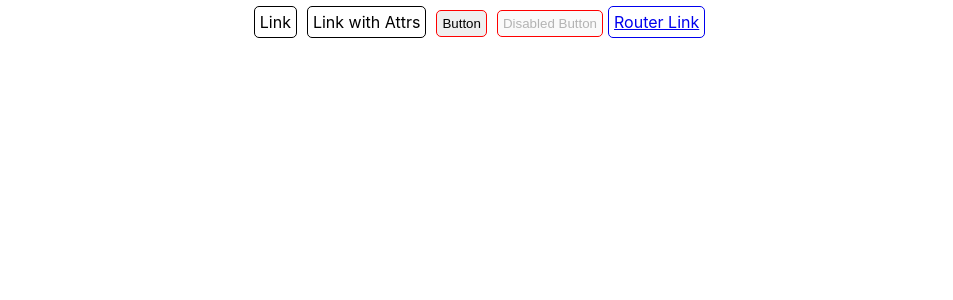
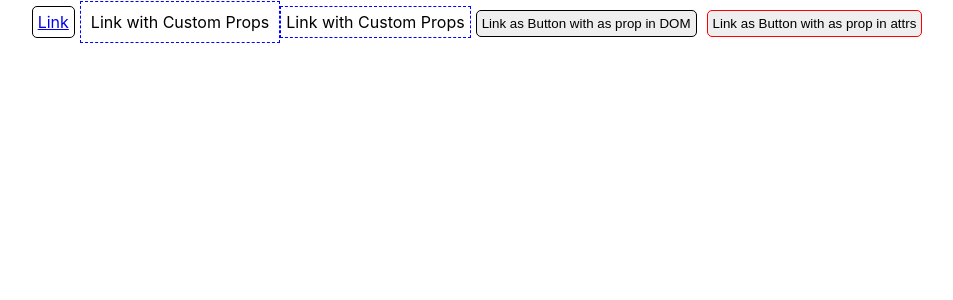
Before and after one commit to arteforme/v3-v4-styled-components-migration, a React (Create React App) app: page / in a window 1280 px wide. Shown: the top 300 px of the page, without its empty margins (163-1116 px from the left). Built offline with nearby package versions, Linux system fonts and the light colour scheme.

Commit message:
Removing LinkAsButtonDisabled

```diff
--- a/src/App.tsx
+++ b/src/App.tsx
@@ -2,32 +2,25 @@ import './App.css';
 
 import * as React from 'react';
 
-import { BrowserRouter } from 'react-router-dom';
 import Link from './Link';
 import LinkAsButton from './LinkAsButton';
-import LinkAsButtonDisabled from './LinkAsButtonDisabled';
-import LinkWithMergedAttributes from './LinkWithMergedAttrs';
-import RouterLink from './RouterLink';
+import LinkWithCustomProps from './LinkWithCustomProps';
 
 class App extends React.Component {
   render() {
     return (
       <div className="App">
-        <Link className="test-1">Link</Link>
-        <LinkWithMergedAttributes className="test-2">
-          Link with Attrs
-        </LinkWithMergedAttributes>
-        <LinkAsButton className="test-3">Button</LinkAsButton>
-        {/* This does not compile.  Errors with:
-            Property 'disabled' does not exist on type 'IntrinsicAttributes & Pick<Pick<Pick<DetailedHTMLProps<AnchorHTMLAttributes<HTMLAnchorElement>
-        */}
-        {/* <LinkAsButton disabled={true}>Disabled Button</LinkAsButton> */}
-        <LinkAsButtonDisabled disabled={true}>
-          Disabled Button
-        </LinkAsButtonDisabled>
-        <BrowserRouter>
-          <RouterLink>Router Link</RouterLink>
-        </BrowserRouter>
+        <Link className="test-1" data-test="test" href="#">
+          Link
+        </Link>
+        <LinkWithCustomProps className="test-2" prop1="10px" prop2={false}>
+          Link with Custom Props
+        </LinkWithCustomProps>
+        <LinkWithCustomProps className="test-2" prop2={false}>
+          Link with Custom Props
+        </LinkWithCustomProps>
+        <Link as="button">Link as Button with as prop in DOM</Link>
+        <LinkAsButton>Link as Button with as prop in attrs</LinkAsButton>
       </div>
     );
   }
--- a/src/LinkAsButton.ts
+++ b/src/LinkAsButton.ts
@@ -1,7 +1,9 @@
-import LinkWithMergedAttributes from './LinkWithMergedAttrs';
+import * as React from 'react';
+
+import Link from './Link';
 import styled from 'styled-components';
 
-const LinkAsButton = styled(LinkWithMergedAttributes).attrs({
+const LinkAsButton = styled(Link).attrs({
   as: 'button'
 })`
   border: solid 1px red;
--- a/src/LinkAsButtonDisabled.ts
+++ /dev/null
@@ -1,8 +0,0 @@
-import * as React from 'react';
-
-import LinkAsButton from './LinkAsButton';
-import styled from 'styled-components';
-
-const LinkAsButtonDisabled = styled(LinkAsButton)<{ disabled?: boolean }>``;
-
-export default LinkAsButtonDisabled;
--- /dev/null
+++ b/src/LinkWithCustomProps.tsx
@@ -0,0 +1,15 @@
+import * as React from 'react';
+
+import styled from 'styled-components';
+
+interface Props {
+  prop1?: string;
+  prop2: boolean;
+}
+
+const LinkWithCustomProps = styled.a<Props>`
+  border: ${(props) => (props.prop2 ? 'solid 1px red' : 'dashed 1px blue')};
+  padding: ${(props) => props.prop1 || '5px'};
+`;
+
+export default LinkWithCustomProps;
```
Also changed, not shown: 1 other file (tests, documents, lock files or other folders).
